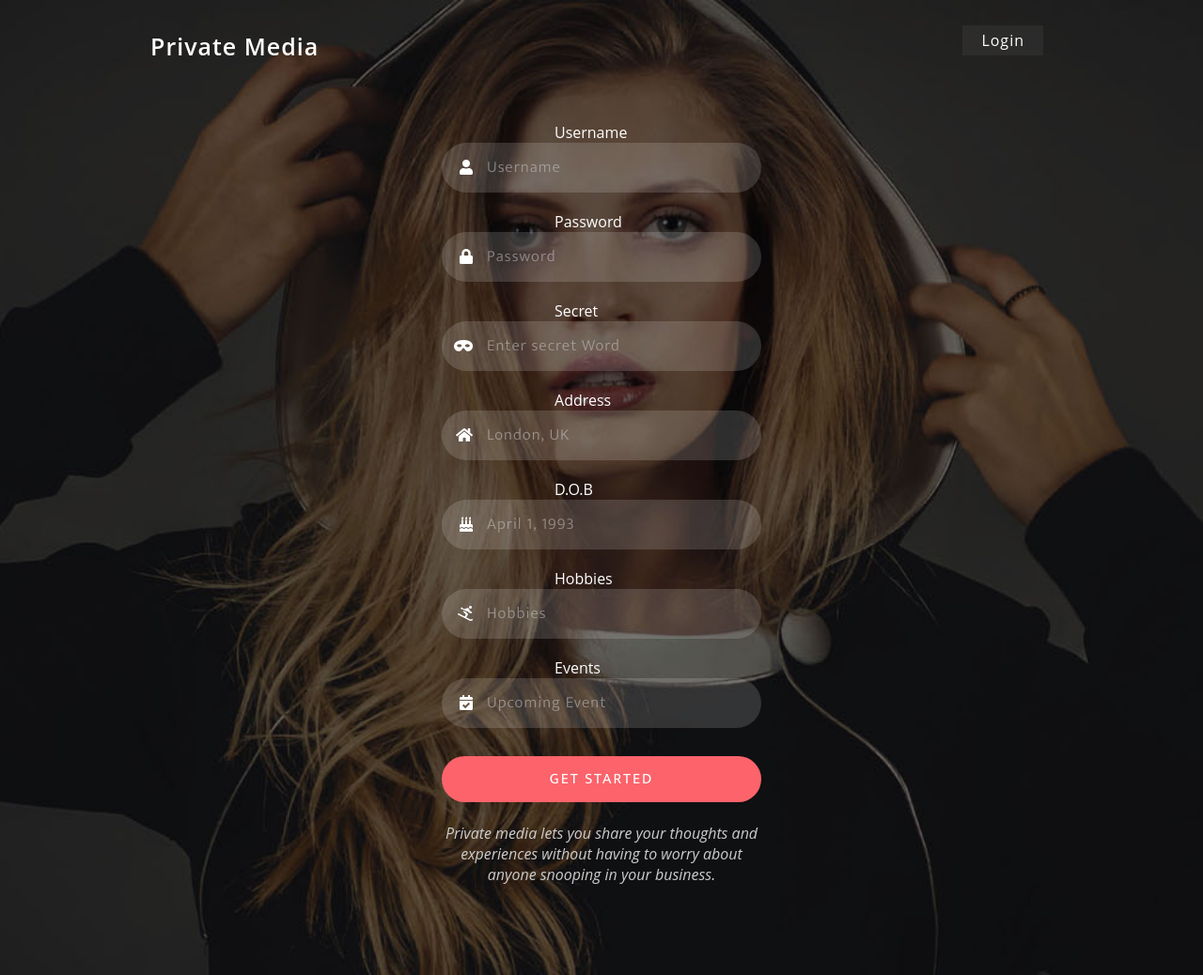
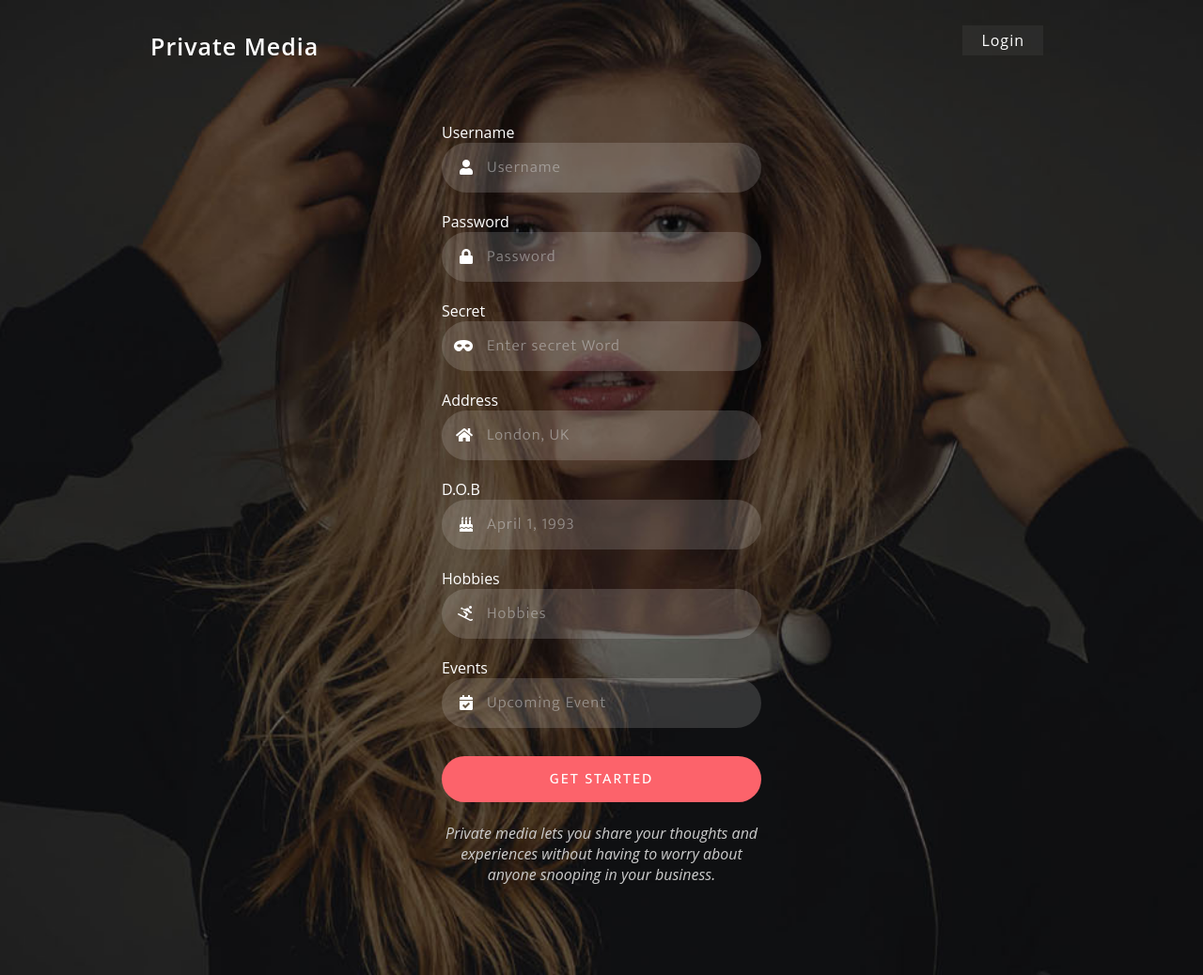
Before and after one commit to Code-Institute-Submissions/PrivateMedia-M3, a Flask app: template templates/register.html in a window 1280 px wide. Shown: the whole page at 94% size. Run offline with Flask 2, Linux system fonts and the light colour scheme; the template is opened without the code that fills it, so the values that code supplies are empty; some libraries are stand-ins or nearby versions.

Commit message:
Modified style for form labels

```diff
--- a/static/css/style.css
+++ b/static/css/style.css
@@ -46,10 +46,8 @@ footer {
 	background-color: rgba(0, 0, 0, .1)
 }
 
-.label {
-	color: white;
-	text-align: center;
-	margin-left: 120px;
+.label, #signUp {
+	color:  #fff !important;
 }
 
 .text-center,
```
